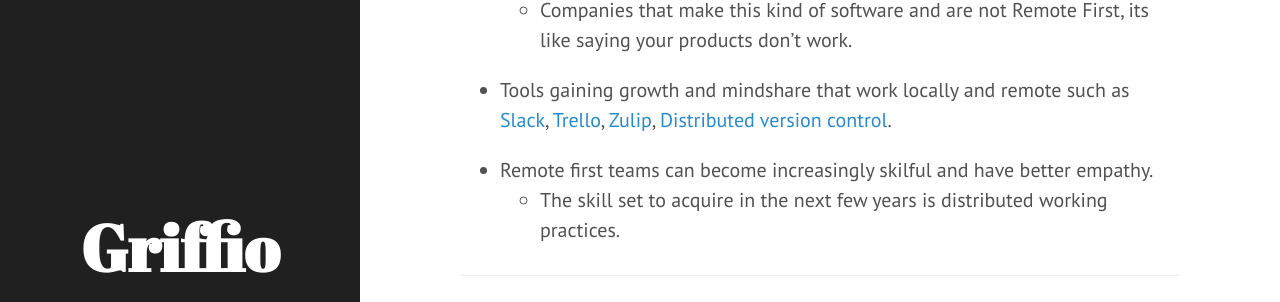
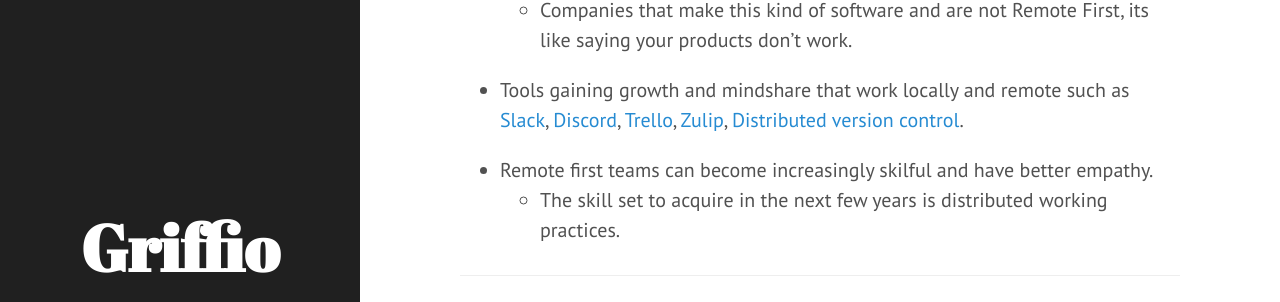
Before and after one commit to griffio/griffio.github.io, a Jekyll site: the page built from _posts/2015-06-12-Remote-First.md, in a window 1280 px wide and 900 px high, scrolled down 2453 px. Shown: the part 153-455 px from the top of the window. Built offline with Jekyll 4.4.1, drawn with Linux system fonts in a browser that asks for light colours; nearby versions of some CDN libraries.

Commit message:
Update 2015-06-12-Remote-First.md

```diff
--- a/_posts/2015-06-12-Remote-First.md
+++ b/_posts/2015-06-12-Remote-First.md
@@ -73,7 +73,7 @@
 * Todays software is built around the idea that you are not co-located - Mobile messaging, VOIP.
   * Companies that make this kind of software and are not Remote First, its like saying your products don't work.
 
-* Tools gaining growth and mindshare that work locally and remote such as [Slack](https://slack.com/), [Trello](https://trello.com/), [Zulip](https://zulip.org/), [Distributed version control](https://github.com).
+* Tools gaining growth and mindshare that work locally and remote such as [Slack](https://slack.com/), [Discord](https://discordapp.com/), [Trello](https://trello.com/), [Zulip](https://zulip.org/), [Distributed version control](https://github.com).
 
 * Remote first teams can become increasingly skilful and have better empathy.
   * The skill set to acquire in the next few years is distributed working practices.
```
